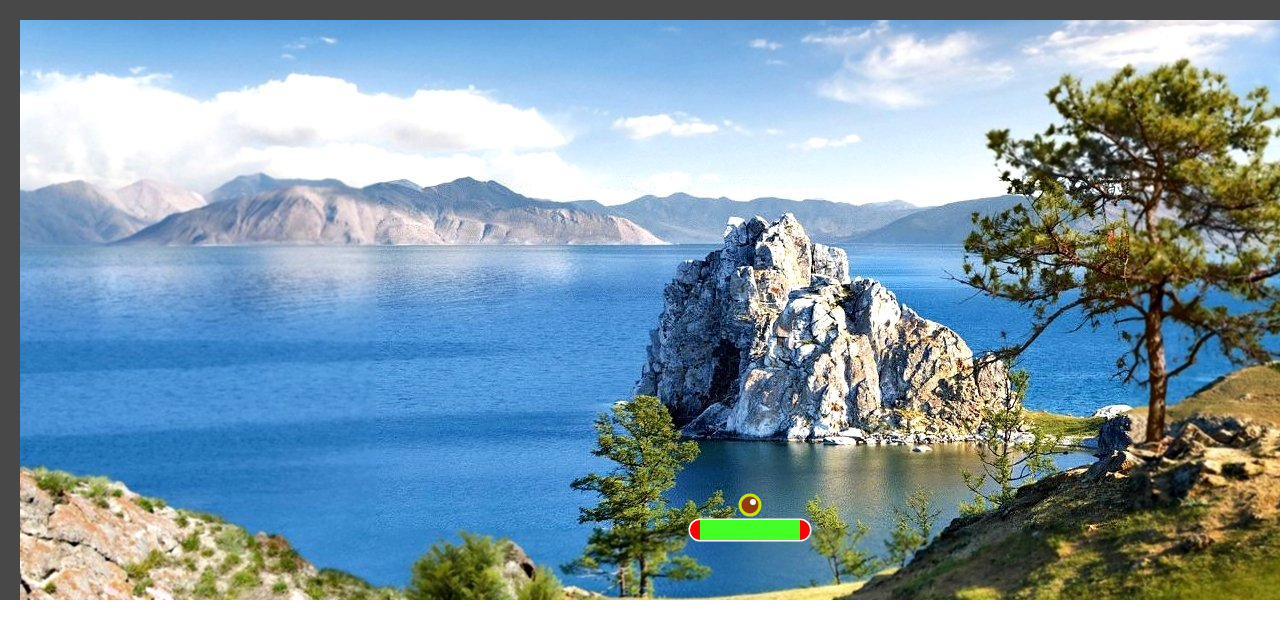
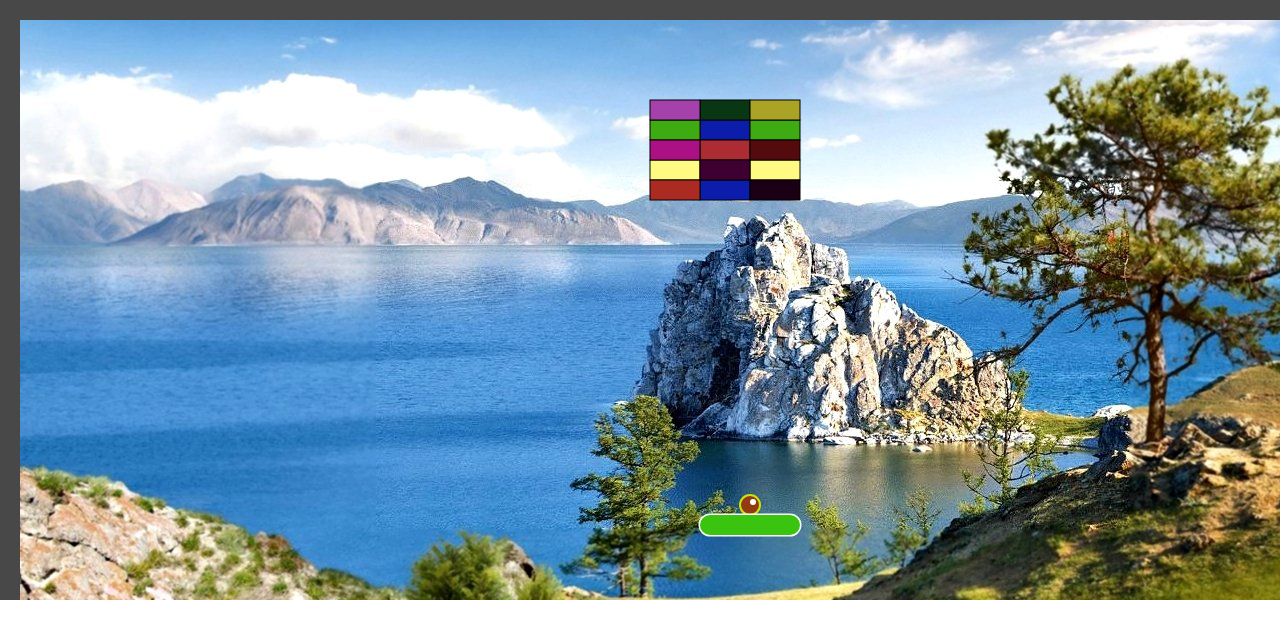
Before and after one commit to puzatkin-ivan/ipuzatkin-minigame, a plain HTML site: page arkanoid.html in a window 1280 px wide. Shown: the top 638 px of the page. Drawn offline with Linux system fonts and the light colour scheme.

Commit message:
Внес поправки по замечаниям, добавил объект Кирпич

```diff
--- a/arkanoid.html
+++ b/arkanoid.html
@@ -6,7 +6,7 @@
     <link rel="stylesheet" href="css/style.css">
   </head>
   <body>
-    <canvas id="canvas" class="canvas_style"></canvas>
+    <canvas id="canvas"></canvas>
     <script type="text/javascript" src="js/gameArkanoid.js"></script>
   </body>
 </html>
--- a/css/style.css
+++ b/css/style.css
@@ -5,7 +5,7 @@
   outline: 0;
 }
 
-.canvas_style
+canvas
 {
   background: url("../image/backgroung.jpg");
   display: block;
--- a/js/gameArkanoid.js
+++ b/js/gameArkanoid.js
@@ -6,56 +6,36 @@ const DIRECTION_UP = "direction_up";
 const DIRECTION_LEFT = "direction_left";
 const DIRECTION_RIGHT = "direction_right";
 const DIRECTION_DOWN = "direction_down";
-let canvas = document.getElementById("canvas");
-let context = canvas.getContext("2d");
+const widthBorderGamesField = 20;
+const xBall = WIDTH_CANVAS / 2;
+const yBall = 505;
+const lengthPlatform = 100;
+const xPlatform = xBall - lengthPlatform / 2;
+const yPlatform = 515;
+let startGame = Date.now();
 
-canvas.width = WIDTH_CANVAS;
-canvas.height = HEIGHT_CANVAS;
-
-class GameBackground {
+class Ball {
   constructor(x, y) {
     this.x = x;
     this.y = y;
   }
 
-  drawBackground(context) {
+  draw(context) {
+    this.radius = 10;
     context.beginPath();
-    context.fillStyle = "#484848";
-    context.moveTo(this.x, this.y);
-    context.lineTo(this.x, this.y + HEIGHT_CANVAS);
-    context.lineTo(this.x + 20, this.y + HEIGHT_CANVAS);
-    context.lineTo(this.x + 20, this.y + 20);
-    context.lineTo(this.x + WIDTH_CANVAS - 20, this.y + 20);
-    context.lineTo(this.x + WIDTH_CANVAS - 20, this.y + HEIGHT_CANVAS);
-    context.lineTo(this.x + WIDTH_CANVAS, this.y + HEIGHT_CANVAS + 5);
-    context.lineTo(this.x + WIDTH_CANVAS, this.y);
-    context.lineTo(this.x, this.y);
-    context.fill();
-    context.closePath();
-  }
-}
-
-class Ball {
-  constructor(xBall, yBall) {
-    this.x = xBall;
-    this.y = yBall;
-    this.radiusBall = 10;
-    this.WIDTH = 10;
-    this.HEIGHT = 10;
-    this.flyBall = false;
-  }
-
-  drawBall(context) {
-    context.beginPath();
+    context.lineWidth = 2;
     context.fillStyle = "#923b13";
     context.strokeStyle = "#cbe307";
-    context.arc(this.x, this.y, this.radiusBall, 0, 2 * Math.PI);
+    context.arc(this.x, this.y, this.radius, 0, 2 * Math.PI);
     context.fill();
     context.stroke();
     context.closePath();
     context.beginPath();
+    const radiusSmallBall = 3;
+    const xSmallBall = this.x + 3;
+    const ySmallBall = this.y - 3;
     context.fillStyle = "#ffffff";
-    context.arc(this.x + 3, this.y - 3, 3, 0, 2 * Math.PI);
+    context.arc(xSmallBall, ySmallBall, radiusSmallBall, 0, 2 * Math.PI);
     context.fill();
     context.closePath();
   }
@@ -68,149 +48,237 @@ class Ball {
     this.directionY = direction;
   }
 
-  moveBall(speed) {
-    if (this.flyBall) {
-      this.x += (this.directionX === DIRECTION_RIGHT) ? speed : -speed;
-      this.y += (this.directionY === DIRECTION_DOWN) ? speed : -speed;
-    }
-  }
-
-  processBallCollision(platform) {
-    const ballLeft = this.x;
-    const ballRight = this.x + this.WIDTH;
-
-    if (ballLeft < this.radiusBall + 20) {
-      this.setDirectionX(DIRECTION_RIGHT);
-      this.x = this.radiusBall + 20;
-    } else if (ballRight >= WIDTH_CANVAS - 20) {
-      this.setDirectionX(DIRECTION_LEFT);
-      this.x = WIDTH_CANVAS - this.WIDTH - 20;
-    }
-
-    const ballUp = this.y;
-    const ballDown = this.y + this.HEIGHT - 20;
-
-    if (ballUp < this.radiusBall + 20) {
-      this.setDirectionY(DIRECTION_DOWN);
-      this.y = this.radiusBall + 20;
-    } else if (ballDown >= HEIGHT_CANVAS) {
-      this.setDirectionY(DIRECTION_UP);
-      this.setDirectionX(DIRECTION_LEFT);
-      this.flyBall = false;
-      this.y = 505;
-      this.x = 750;
-      platform.x = 700;
-      platform.y = 530;
+  move(speed) {
+    if (Ball.isFlying) {
+      this.x += (this.directionX === DIRECTION_RIGHT) ? speed * Math.cos(Math.PI / 6) : -speed * Math.cos(Math.PI / 6);
+      this.y += (this.directionY === DIRECTION_DOWN) ? speed * Math.sin(Math.PI / 6) : -speed * Math.sin(Math.PI / 6);
     }
   }
 }
+
 
 class Platform {
   constructor(x, y) {
     this.x = x;
     this.y = y;
+  }
+
+  draw(context) {
+    this.height = 20;
+    const radiusSemicircle = this.height / 2;
+    context.beginPath();
+    context.fillStyle = "#3ac40f";
+    context.strokeStyle = "#ffffff";
+    context.lineWidth = 3;
+    context.arc(this.x + radiusSemicircle, this.y + radiusSemicircle, radiusSemicircle, 0.5 * Math.PI, 1.5 * Math.PI);
+    context.moveTo(this.x + radiusSemicircle, this.y);
+    context.lineTo(this.x + lengthPlatform - radiusSemicircle, this.y);
+    context.arc(this.x + lengthPlatform - radiusSemicircle, this.y + radiusSemicircle, radiusSemicircle, 1.5 * Math.PI, 2.5 * Math.PI);
+    context.lineTo(this.x + radiusSemicircle, this.y + this.height);
+    context.stroke();
+    context.fill();
+    context.closePath();
+  }
+
+  move(ball) {
+    this.step = 15;
+    this.maxPosition = WIDTH_CANVAS - lengthPlatform - widthBorderGamesField;
+    this.minPosition = widthBorderGamesField;
+    if (this.directionPlatform === DIRECTION_RIGHT) {
+      this.x += this.step;
+      if (this.x > this.maxPosition) {
+        this.x = this.maxPosition;
+      }
+    } else if (this.directionPlatform === DIRECTION_LEFT) {
+      this.x -= this.step;
+      if (this.x < this.minPosition) {
+        this.x = this.minPosition;
+      }
+    }
+    if  (!Ball.isFlying) {
+      ball.x = this.x + lengthPlatform / 2;
+    }
     this.directionPlatform = "";
+  }
+}
+
+class Brick {
+  constructor(x, y, colorBrick) {
+    this.x = x;
+    this.y = y;
+    this.colorBrick = colorBrick;
+    this.isBroken = false;
   }
 
   draw(context) {
     context.beginPath();
-    context.fillStyle = "#ff0003";
-    context.strokeStyle = "#ffffff";
-    context.lineWidth = 3;
-    context.arc(this.x, this.y, 10, 0.5 * Math.PI, 1.5 * Math.PI);
-    context.moveTo(this.x, this.y + 10);
-    context.lineTo(this.x + 100, this.y + 10);
-    context.moveTo(this.x + 100, this.y - 10);
-    context.arc(this.x + 100, this.y, 10, 1.5 * Math.PI, 2.5 * Math.PI);
-    context.moveTo(this.x + 100, this.y - 10);
-    context.lineTo(this.x, this.y - 10);
-    context.stroke();
-    context.fill();
-    context.closePath();
-    context.beginPath();
-    context.fillStyle = "#44ff25";
-    context.fillRect(this.x, this.y - 10, 100, 20);
+    context.fillStyle = this.colorBrick;
+    context.strokeStyle = "#000000";
+    context.lineWidth = 1;
+    context.fillRect(this.x, this.y, Brick.WIDTH, Brick.HEIGHT);
+    context.strokeRect(this.x, this.y, Brick.WIDTH, Brick.HEIGHT);
     context.closePath();
   }
+}
 
-  movePlatform(ball) {
-    if (this.directionPlatform === "Right") {
-      this.x += 15;
-      if (!ball.flyBall) {
-        ball.x += 15;
+gameStart();
+
+function gameStart() {
+  const canvas = document.getElementById("canvas");
+  const context = canvas.getContext("2d");
+
+  canvas.width = WIDTH_CANVAS;
+  canvas.height = HEIGHT_CANVAS;
+
+  const gameContext = {
+    balls: new Ball(xBall, yBall, 10),
+
+    platforms: new Platform(xPlatform, yPlatform),
+
+    bricks: [
+      new Brick(700, 120, "#0d1dab"),
+      new Brick(750, 120, "#3fab12"), //нарисовать красивую фигурку используя минимум цветов
+      new Brick(700, 140, "#ab2c33"),
+      new Brick(750, 160, "#fffa82"),
+      new Brick(650, 120, "#3fab12"),
+      new Brick(650, 160, "#fffa82"),
+      new Brick(700, 180, "#0d1dab"),
+      new Brick(700, 100, "#093714"),
+      new Brick(750, 100, "#aba326"),
+      new Brick(650, 180, "#ab2a22"),
+      new Brick(650, 100, "#a541ab"),
+      new Brick(650, 140, "#ab1085"),
+      new Brick(700, 160, "#3e0030"),
+      new Brick(750, 180, "#1b0015"),
+      new Brick(750, 140, "#530b0e"),
+    ],
+  };
+
+  Ball.isFlying = false;
+  Ball.speed = 5;
+  Brick.WIDTH = 50;
+  Brick.HEIGHT = 20;
+
+  window.addEventListener("keydown", (key) => {keyControl(key, gameContext.platforms)});
+
+  gameLoop(context, gameContext, startGame);
+}
+
+function gameLoop(context, gameContext) {
+  let beginAnimate = Date.now();
+  let detection = beginAnimate - startGame;
+  context.clearRect(0, 0, WIDTH_CANVAS, HEIGHT_CANVAS);
+  if (detection > 18 && Ball.isFlying) {
+    gameContext.balls.move(Ball.speed);
+    startGame = beginAnimate;
+  }
+  gameContext.platforms.move(gameContext.balls);
+  processBallCollision(gameContext.balls, gameContext.platforms);
+  collisionDetection(gameContext.balls, gameContext.platforms);
+  drawBorderGamesField(context);
+  for (const brick of gameContext.bricks) {
+    collisionBallAndBrick(gameContext.balls, brick);
+  }
+  gameContext.balls.draw(context);
+  gameContext.platforms.draw(context);
+  for (const brick of gameContext.bricks) {
+    if (!brick.isBroken){
+      brick.draw(context);
+    }
+  }
+  requestAnimationFrame(function() {
+    gameLoop(context, gameContext);
+  });
+}
+
+function drawBorderGamesField(context) {
+  const x = 0;
+  const y = 0;
+  context.beginPath();
+  context.fillStyle = "#484848";
+  context.moveTo(x, y);
+  context.lineTo(x, y + HEIGHT_CANVAS);
+  context.lineTo(x + widthBorderGamesField, y + HEIGHT_CANVAS);
+  context.lineTo(x + widthBorderGamesField, y + widthBorderGamesField);
+  context.lineTo(x + WIDTH_CANVAS - widthBorderGamesField, y + widthBorderGamesField);
+  context.lineTo(x + WIDTH_CANVAS - widthBorderGamesField, y + HEIGHT_CANVAS);
+  context.lineTo(x + WIDTH_CANVAS, y + HEIGHT_CANVAS);
+  context.lineTo(x + WIDTH_CANVAS, y);
+  context.lineTo(x, y);
+  context.fill();
+  context.closePath();
+}
+
+function keyControl(key, platform) {
+  const definitionCodeKey = key.code;
+
+  switch(definitionCodeKey) {
+    case "ArrowRight": {
+      platform.directionPlatform = DIRECTION_RIGHT;
+    } break;
+    case "ArrowLeft": {
+      platform.directionPlatform = DIRECTION_LEFT;
+    } break;
+    case "Space": {
+      Ball.isFlying = true;
+    } break;
+  }
+}
+
+function processBallCollision(ball, platform) {
+  const ballLeft = ball.x;
+  const ballRight = ball.x + ball.radius;
+
+  if (ballLeft < ball.radius + widthBorderGamesField) {
+    ball.setDirectionX(DIRECTION_RIGHT);
+    ball.x = ball.radius + widthBorderGamesField;
+  } else if (ballRight >= WIDTH_CANVAS - widthBorderGamesField) {
+    ball.setDirectionX(DIRECTION_LEFT);
+    ball.x = WIDTH_CANVAS - ball.radius - widthBorderGamesField;
+  }
+
+  const ballUp = ball.y;
+  const ballDown = ball.y + ball.radius - widthBorderGamesField;
+
+  if (ballUp < ball.radius + widthBorderGamesField) {
+    ball.setDirectionY(DIRECTION_DOWN);
+    ball.y = ball.radius + widthBorderGamesField;
+  } else if (ballDown >= HEIGHT_CANVAS) {
+    ball.setDirectionY(DIRECTION_UP);
+    ball.setDirectionX(DIRECTION_LEFT);
+    Ball.isFlying = false;
+    ball.x = xBall;
+    ball.y = yBall;
+    platform.x = xPlatform;
+    platform.y = yPlatform;
+  }
+}
+
+function collisionDetection(ball, platform) {
+  const coordX = ball.x + ball.radius;
+  const coordY = ball.y + ball.radius;
+
+  if (coordX >= platform.x && coordX <= platform.x + lengthPlatform && coordY >= yPlatform && coordY < yPlatform + platform.height) {
+    ball.setDirectionY(DIRECTION_UP);
+  }
+}
+
+function collisionBallAndBrick(ball, brick) {
+  const coordX = ball.x + ball.radius;
+  const coordY = ball.y + ball.radius;
+  const coordXbelow = ball.x - ball.radius;
+  const coordYbelow = ball.y - ball.radius;
+  if (!brick.isBroken) {
+    if (coordY >= brick.y && coordY <= brick.y + Brick.HEIGHT) {
+      if (coordX > brick.x && coordX < brick.x + Brick.WIDTH) {
+        ball.setDirectionY(DIRECTION_UP);
+        brick.isBroken = true;
       }
-      if (this.x > 1370) {
-        this.x = 1370;
-        ball.x -= 15;
+    } else if (coordYbelow >= brick.y && coordYbelow <= brick.y + Brick.HEIGHT) {
+      if (coordXbelow > brick.x && coordXbelow < brick.x + Brick.WIDTH) {
+        ball.setDirectionY(DIRECTION_DOWN);
+        brick.isBroken = true;
       }
-      this.directionPlatform = "";
-    } else if (this.directionPlatform === "Left") {
-      this.x -= 15;
-      if (!ball.flyBall) {
-        ball.x -= 15;
-      }
-      if (this.x < 30) {
-        this.x = 30;
-        ball.x += 15;
-      }
-      this.directionPlatform = "";
     }
   }
 }
-
-const collisionDetection = function(ball, platform) {
-  if (ball.x >= platform.x - 20 && ball.x <= platform.x + 110 && ball.y >= 505 && ball.y < 510) {
-    ball.flyBall = false;
-    ball.setDirectionY(DIRECTION_UP);
-  }
-};
-
-const gameContext = {
-  gamesBackground: new GameBackground(0, 0),
-
-  balls: new Ball(750, 505),
-
-  platforms: new Platform(700, 530),
-
-};
-
-const keyControl = function(key, ball, platform) {
-  let definitionCodeKey = key.code;
-
-  switch(definitionCodeKey) {
-    case "ArrowRight": {
-      platform.directionPlatform = "Right";
-    } break;
-    case "ArrowLeft": {
-      platform.directionPlatform = "Left";
-    } break;
-    case "Space": {
-      ball.flyBall = true;
-     } break;
-  }
-};
-
-window.addEventListener("keydown", (key) => {keyControl(key, gameContext.balls, gameContext.platforms)});
-
-let start = performance.now();
-const gameLoop = function(context, gameContext) {
-  let beginAnimate = performance.now();
-  let detection = beginAnimate - start;
-  context.clearRect(0, 0, WIDTH_CANVAS, HEIGHT_CANVAS);
-  if (detection > 13 && gameContext.balls.flyBall) {
-    gameContext.balls.moveBall(5);
-    start = beginAnimate;
-  }
-  gameContext.platforms.movePlatform(gameContext.balls);
-  gameContext.balls.processBallCollision(gameContext.platforms);
-  collisionDetection(gameContext.balls, gameContext.platforms);
-
-  gameContext.gamesBackground.drawBackground(context);
-  gameContext.balls.drawBall(context);
-  gameContext.platforms.draw(context);
-  requestAnimationFrame(function() {
-    gameLoop(context, gameContext);
-  });
-};
-
-gameLoop(context, gameContext);
```
